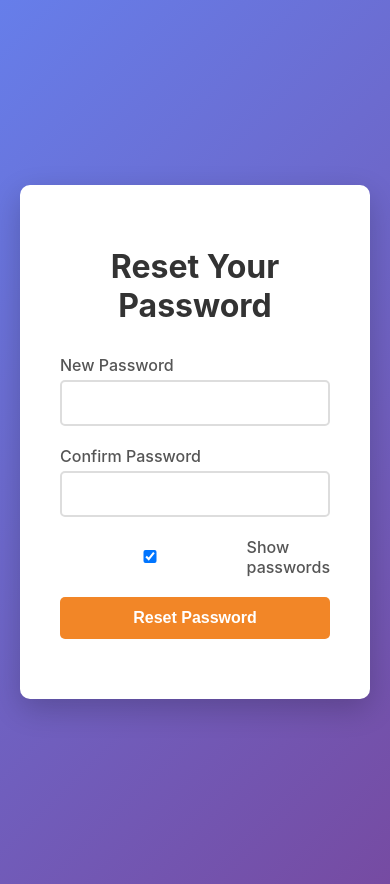
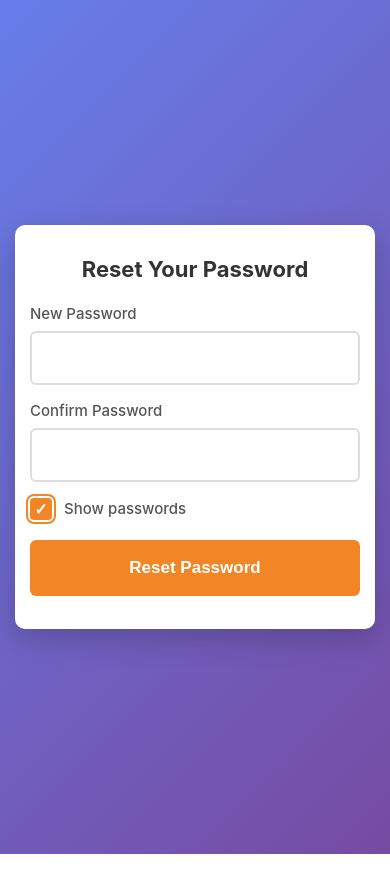
Before and after one commit to Owambe-Technologies-Inc/reset_password, a plain HTML site: page index.html in a window 390 px wide. Both pictures are taken after a click on the checkbox "Show passwords". After the commit the page ends 854 px from the top, so only its background shows below. Drawn offline with nearby package versions, Linux system fonts and the light colour scheme.

Commit message:
Update index.html

```diff
--- a/index.html
+++ b/index.html
@@ -10,7 +10,7 @@
             font-family: -apple-system, BlinkMacSystemFont, 'Segoe UI', Roboto, sans-serif;
             background: linear-gradient(135deg, #667eea 0%, #764ba2 100%);
             margin: 0;
-            padding: 20px;
+            padding: 10px;
             min-height: 100vh;
             display: flex;
             align-items: center;
@@ -18,33 +18,92 @@
         }
         .container {
             background: white;
-            padding: 40px;
+            padding: 20px;
             border-radius: 10px;
             box-shadow: 0 10px 30px rgba(0,0,0,0.2);
             max-width: 400px;
             width: 100%;
+            margin: 0 auto;
+        }
+
+        /* Mobile-first responsive design */
+        @media (max-width: 480px) {
+            body {
+                padding: 5px;
+            }
+            .container {
+                padding: 15px;
+                margin: 10px;
+                max-width: none;
+                width: calc(100% - 20px);
+            }
+        }
+
+        @media (max-width: 360px) {
+            .container {
+                padding: 12px;
+                margin: 5px;
+                width: calc(100% - 10px);
+            }
         }
         h1 {
             color: #333;
             text-align: center;
-            margin-bottom: 30px;
+            margin-bottom: 25px;
+            font-size: 24px;
+            line-height: 1.3;
         }
         .form-group {
-            margin-bottom: 20px;
+            margin-bottom: 18px;
         }
         label {
             display: block;
-            margin-bottom: 5px;
+            margin-bottom: 6px;
             color: #555;
             font-weight: 500;
+            font-size: 14px;
         }
         input {
             width: 100%;
-            padding: 12px;
+            padding: 14px 12px;
             border: 2px solid #ddd;
-            border-radius: 5px;
+            border-radius: 6px;
             font-size: 16px;
             box-sizing: border-box;
+            -webkit-appearance: none;
+            appearance: none;
+            min-height: 48px;
+        }
+
+        /* Mobile typography adjustments */
+        @media (max-width: 480px) {
+            h1 {
+                font-size: 22px;
+                margin-bottom: 20px;
+            }
+            .form-group {
+                margin-bottom: 16px;
+            }
+            label {
+                font-size: 15px;
+                margin-bottom: 8px;
+            }
+            input {
+                padding: 16px 12px;
+                font-size: 16px;
+                min-height: 52px;
+            }
+        }
+
+        @media (max-width: 360px) {
+            h1 {
+                font-size: 20px;
+                margin-bottom: 18px;
+            }
+            input {
+                padding: 14px 10px;
+                min-height: 50px;
+            }
         }
         input:focus {
             outline: none;
@@ -52,15 +111,37 @@
         }
         button {
             width: 100%;
-            padding: 12px;
+            padding: 16px 12px;
             background: #F28627;
             color: white;
             border: none;
-            border-radius: 5px;
+            border-radius: 6px;
             font-size: 16px;
             font-weight: 600;
             cursor: pointer;
             margin-bottom: 20px;
+            min-height: 52px;
+            -webkit-appearance: none;
+            appearance: none;
+            transition: background-color 0.2s ease;
+        }
+
+        /* Mobile button adjustments */
+        @media (max-width: 480px) {
+            button {
+                padding: 18px 12px;
+                min-height: 56px;
+                font-size: 17px;
+                margin-bottom: 18px;
+            }
+        }
+
+        @media (max-width: 360px) {
+            button {
+                padding: 16px 10px;
+                min-height: 54px;
+                font-size: 16px;
+            }
         }
         button:hover {
             background: #e67e22;
@@ -90,6 +171,106 @@
             color: #0c5460;
             border: 1px solid #bee5eb;
         }
+
+        /* Checkbox styling for mobile */
+        input[type="checkbox"] {
+            width: 20px;
+            height: 20px;
+            min-height: 20px;
+            margin: 0;
+            padding: 0;
+            cursor: pointer;
+            -webkit-appearance: none;
+            appearance: none;
+            border: 2px solid #ddd;
+            border-radius: 4px;
+            background: white;
+            position: relative;
+            flex-shrink: 0;
+        }
+
+        input[type="checkbox"]:checked {
+            background: #F28627;
+            border-color: #F28627;
+        }
+
+        input[type="checkbox"]:checked::after {
+            content: '✓';
+            position: absolute;
+            top: 50%;
+            left: 50%;
+            transform: translate(-50%, -50%);
+            color: white;
+            font-size: 14px;
+            font-weight: bold;
+        }
+
+        input[type="checkbox"]:focus {
+            outline: 2px solid #F28627;
+            outline-offset: 2px;
+        }
+
+        /* Mobile checkbox adjustments */
+        @media (max-width: 480px) {
+            input[type="checkbox"] {
+                width: 22px;
+                height: 22px;
+                min-height: 22px;
+            }
+
+            input[type="checkbox"]:checked::after {
+                font-size: 16px;
+            }
+        }
+
+        /* Additional mobile optimizations */
+        @media (max-width: 480px) {
+            .message {
+                padding: 12px;
+                font-size: 14px;
+                line-height: 1.4;
+            }
+        }
+
+        /* Prevent zoom on input focus for iOS */
+        @media screen and (-webkit-min-device-pixel-ratio: 0) {
+            input[type="password"],
+            input[type="text"] {
+                font-size: 16px !important;
+            }
+        }
+
+        /* Improve touch targets for very small screens */
+        @media (max-width: 320px) {
+            .container {
+                padding: 10px;
+                margin: 2px;
+                width: calc(100% - 4px);
+            }
+
+            h1 {
+                font-size: 18px;
+                margin-bottom: 15px;
+            }
+
+            input {
+                padding: 12px 8px;
+                min-height: 48px;
+                font-size: 16px;
+            }
+
+            button {
+                padding: 14px 8px;
+                min-height: 50px;
+                font-size: 15px;
+            }
+
+            input[type="checkbox"] {
+                width: 20px;
+                height: 20px;
+                min-height: 20px;
+            }
+        }
     </style>
 </head>
 <body>
@@ -107,9 +288,9 @@
             </div>
 
             <!-- ADDED: Show/Hide passwords toggle (one small addition) -->
-            <div class="form-group" style="display:flex;align-items:center;gap:8px;">
+            <div class="form-group" style="display:flex;align-items:center;gap:12px;margin-bottom: 20px;">
                 <input type="checkbox" id="toggleVisibility" aria-label="Show passwords">
-                <label for="toggleVisibility" style="margin:0;">Show passwords</label>
+                <label for="toggleVisibility" style="margin:0;cursor:pointer;font-size:15px;line-height:1.4;user-select:none;">Show passwords</label>
             </div>
 
             <button type="submit" id="submitBtn">Reset Password</button>
```
